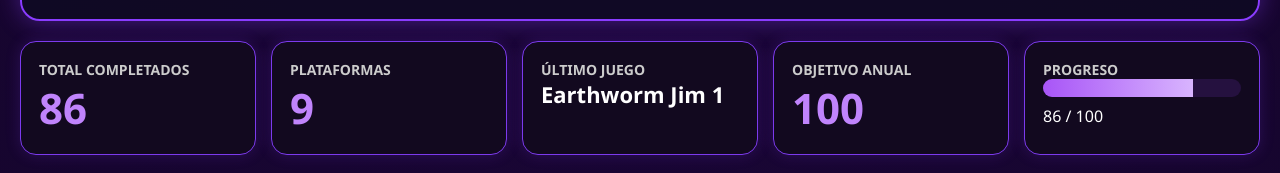
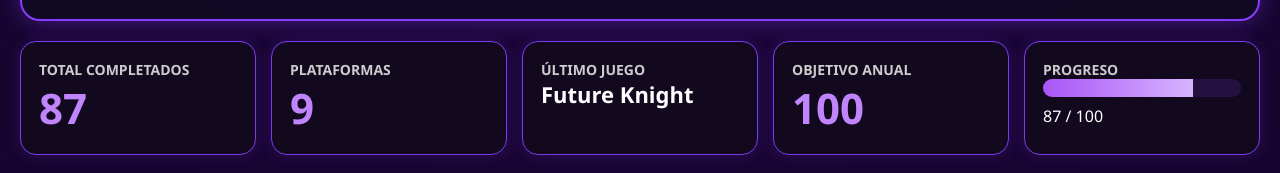
Before and after one commit to kamuseven/juegos-completados, a plain HTML site: page index.html in a window 1280 px wide. Shown: the part 187-360 px from the top of the page. Drawn offline with Linux system fonts and the light colour scheme.

Commit message:
Update index.html

```diff
--- a/index.html
+++ b/index.html
@@ -125,7 +125,7 @@ color:#d8b4fe;
 <div class="card">
 <h3>PROGRESO</h3>
 <div class="progress"><div class="progress-bar"></div></div>
-<div style="margin-top:8px">86 / 100</div>
+<div style="margin-top:8px">87 / 100</div>
 </div>
 </div>
 
@@ -247,7 +247,8 @@ const games=[
 ["Mitsume ga Tooru","NES/Family Game"],
 ["Super Bomberman 3","SNES"],
 ["Resident Evil 4","PS2"],
-["Earthworm Jim 1","Sega Genesis"]
+["Earthworm Jim 1","Sega Genesis"],
+["Future Knight","PC"]
 ];
 
 document.getElementById("totalGames").textContent=games.length;
```
